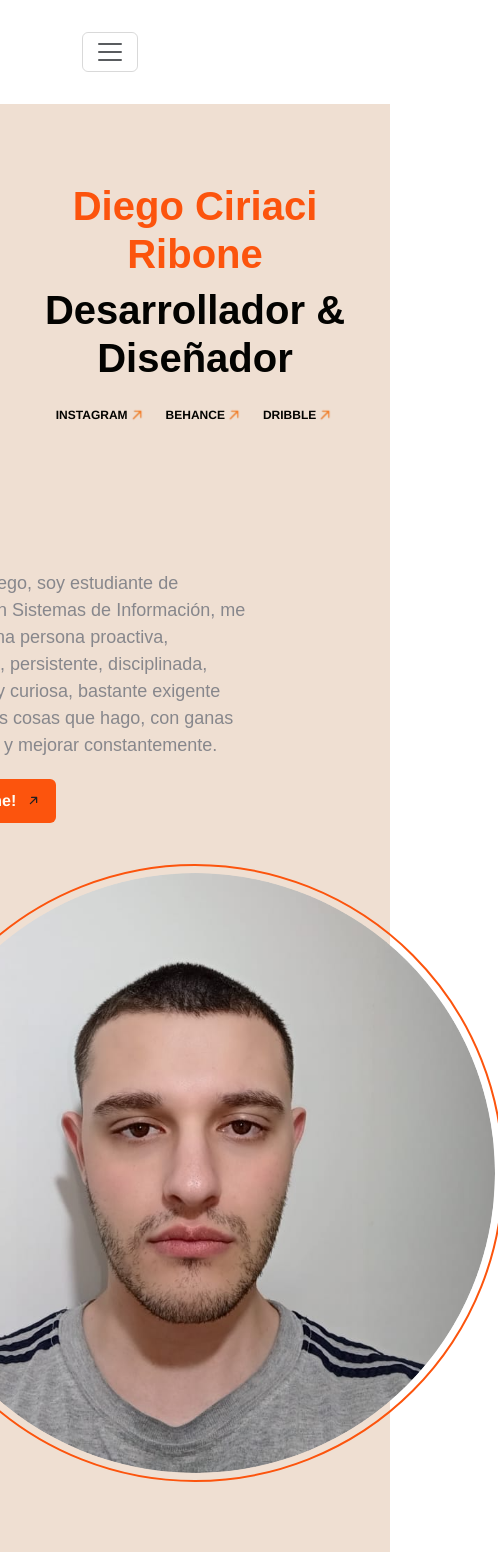
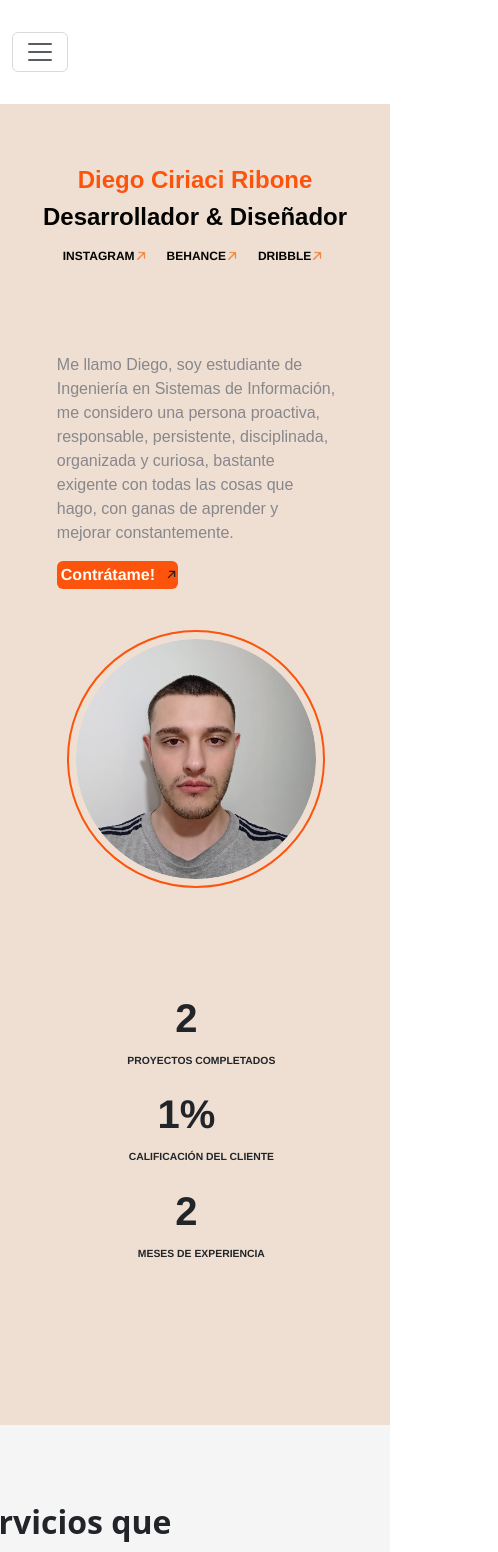
Before and after one commit to diegociriaci/PortfolioReactDiegoCiriaciRibone, a React (Vite) app in the folder vite-project/: page / in a window 390 px wide. Shown: the top 1552 px of the page, 498 px wide, since content can reach past the window. Built offline with nearby package versions, Linux system fonts and the light colour scheme.

Commit message:
Hice el responsive de los contenedores Header y Hero

```diff
--- a/vite-project/src/Component/Header/Header.css
+++ b/vite-project/src/Component/Header/Header.css
@@ -3,7 +3,7 @@
     font-weight: bold;
     font-size: 0.75rem;
     color: #122140;
-    padding: 0 4.375rem;
+    /* padding: 0 4.375rem; */
 }
 
 .header-custom.header-transparent{
@@ -11,10 +11,11 @@
     transition: background-color 0.3s ease;
 }
 
-.header-custom.header-solid{
+.header-custom .header-solid{
     background-color: #ffffff !important;
     transition: background-color 0.3s ease;
 }
+
 
 .nav-link{
     color: #030301;
@@ -58,14 +59,6 @@
     flex-wrap: wrap;
     gap: 0.5rem;
 }
-
-@media (max-width: 992px){
-    .navbar-nav{
-        flex-direction: column;
-        align-items: flex-start;
-    }
-}
-
 @media (max-width: 576px) {
     .header-custom {
         font-size: 0.65rem;
@@ -75,3 +68,10 @@
         font-size: 0.65rem;
     }
 }
+
+@media (max-width: 992px){
+    .navbar-nav{
+        flex-direction: column;
+        align-items: flex-start;
+    }
+}
--- a/vite-project/src/Component/Hero/Hero.css
+++ b/vite-project/src/Component/Hero/Hero.css
@@ -1,5 +1,6 @@
 .hero{
     background-color: #efdfd2;
+    padding-top: 2rem;
 }
 
 .nombre-apellido{
@@ -44,15 +45,17 @@
 
 .contenedor-presentacion{
     height: auto;
-    padding: 3.125rem 0.625rem;
-    margin-left: -7.5rem;
-    margin-right: -7.5rem;
+    /* padding: 3.125rem 0.625rem; */
+    margin-left: 7.5rem;
+    margin-right: 7.5rem;
+    width: 85%;
 }
 
 .mi-presentacion{
     flex: 1;
     margin-top: 5rem;
-    padding-left: 0;
+    padding: 0;
+    width: 50%;
 }
 
 .mi-presentacion p{
@@ -65,9 +68,6 @@
 .boton-contratame{
     background-color: #fc540d;
     color: #fffdf4;
-    border: none;
-    display: block;
-    margin-top: 1.25rem;
     padding: 0.625rem 1.25rem;
     font-size: 1rem;
     cursor: pointer;
@@ -103,6 +103,7 @@
 .contenedor-info{
     flex: 1;
     margin-top: 4.95rem;
+    /* width: 0; */
 }
 
 .info-item{
@@ -125,12 +126,13 @@
 
 .contenedor-puntuacion{
     width: 18.75rem;
-    height: 11.25rem;
-    position: relative;
+    /* height: 11.25rem; */
+    /* position: relative; */
     bottom: 11.25rem;
-    padding: 0.625rem 0.625rem;
-    margin-left: -7.5rem;
-    margin-right: -7.5rem;
+    /* padding: 0.625rem 0.625rem; */
+    margin-top: 1.10rem;
+    margin-left: 7.5rem;
+    margin-right: 7.5rem;
 }
 
 .imagen-clutch img{
@@ -154,3 +156,243 @@
     font-family: Helvetica;
     font-size: 0.9375rem;
 }
+
+@media (max-width: 480px){
+    .nombre-apellido, .desarrollador-nombre{
+        font-size: 1.5rem;
+    }
+
+    .redes{
+        font-size: 0.65rem;
+        line-height: 2rem;
+    }
+
+    .nav-link-hero{
+        margin: 0 0.5rem;
+    }
+
+    .imagen-flecha{
+        width: 1rem;
+    }
+
+    .mi-presentacion{
+        padding: 0 1rem;
+        width: 100%;
+    }
+
+    .mi-presentacion p{
+        font-size: 1rem;
+    }
+
+    .boton-contratame{
+        padding: 0.063rem 0.188rem;
+    }
+
+    .contenedor-presentacion{
+        height: auto;
+        margin-left: 1.8rem;
+        margin-right: 1.8rem;
+        width: 85%;
+    }
+
+    .foto-perfil{
+        width: 100%;
+        max-width: 15rem;
+        max-height: 15rem;
+        border-radius: 50%;
+    }
+
+    .contenedor-info{
+        padding-right: 3.125rem;
+    }
+
+    .info-numero{
+        font-size: 2.5rem;
+    }
+
+    .info-texto{
+        font-size: 0.65rem;
+    }
+
+    .contenedor-puntuacion{
+        visibility: hidden;
+    }
+}
+
+@media (min-width: 481px) and (max-width: 767px) {
+    .nombre-apellido, .desarrollador-nombre{
+        font-size: 2rem;
+    }
+
+    .redes{
+        font-size: 0.7rem;
+        line-height: 2.5rem;
+    }
+
+    .nav-link-hero{
+        margin: 0 0.75rem;
+    }
+
+    .imagen-flecha{
+        width: 1.125rem;
+    }
+
+    .mi-presentacion{
+        padding: 0 1.5rem;
+        width: 100%;
+    }
+
+    .mi-presentacion p{
+        font-size: 1.125rem;
+    }
+
+    .boton-contratame{
+        padding: 0.063rem 0.188rem;
+    }
+
+    .contenedor-presentacion{
+        height: auto;
+        margin-left: 1.8rem;
+        margin-right: 1.8rem;
+        width: 85%;
+    }
+
+    .foto-perfil{
+        width: 100%;
+        max-width: 18rem;
+        max-height: 18rem;
+        border-radius: 50%;
+    }
+
+    .contenedor-info{
+        padding-right: 3.125rem;
+    }
+
+    .info-numero{
+        font-size: 3rem;
+    }
+
+    .info-texto{
+        font-size: 0.7rem;
+    }
+
+    .contenedor-puntuacion{
+        visibility: hidden;
+    }
+}
+
+@media (min-width: 768px) and (max-width: 1024px) {
+    .nombre-apellido, .desarrollador-nombre{
+        font-size: 2.2rem;
+    }
+
+    .redes{
+        font-size: 0.75rem;
+        line-height: 2.8rem;
+    }
+
+    .nav-link-hero{
+        margin: 0 0.75rem;
+    }
+
+    .imagen-flecha{
+        width: 1.125rem;
+    }
+
+    .mi-presentacion{
+        padding: 0 2rem;
+        width: 100%;
+    }
+
+    .mi-presentacion p{
+        font-size: 1.2rem;
+    }
+
+    .boton-contratame{
+        padding: 0.063rem 0.188rem;
+    }
+
+    .contenedor-presentacion{
+        height: auto;
+        margin-left: 2rem;
+        margin-right: 2rem;
+        width: 95%;
+    }
+
+    .foto-perfil{
+        width: 100%;
+        max-width: 23rem;
+        max-height: 23rem;
+        border-radius: 50%;
+    }
+
+    .info-numero{
+        font-size: 3.1rem;
+    }
+
+    .info-texto{
+        font-size: 0.65rem;
+    }
+
+    .contenedor-puntuacion {
+        max-width: 100%;
+    }
+}
+
+@media (min-width: 1025px) {
+    .nombre-apellido, .desarrollador-nombre{
+        font-size: 2.5rem;
+    }
+
+    .redes{
+        font-size: 0.75rem;
+        line-height: 3.125rem;
+    }
+
+    .nav-link-hero{
+        margin: 0 0.625rem;
+    }
+
+    .imagen-flecha{
+        width: 1.125rem;
+    }
+
+    .mi-presentacion{
+        padding: 0 3rem;
+        width: 100%;
+    }
+
+    .mi-presentacion p{
+        font-size: 1.125rem;
+    }
+
+    .boton-contratame{
+        padding: 0.625rem 1.25rem;
+    }
+
+    .contenedor-presentacion{
+        height: auto;
+        margin-left: 2.5rem;
+        margin-right: 2.5rem;
+        width: 85%;
+    }
+
+    .foto-perfil{
+        width: 100%;
+        max-width: 23rem;
+        max-height: 23rem;
+        border-radius: 50%;
+    }
+
+    .info-numero{
+        font-size: 3.75rem;
+    }
+
+    .info-texto{
+        font-size: 0.75rem;
+    }
+
+    .contenedor-puntuacion{
+        max-width: 18.75rem;
+    }
+}
--- a/vite-project/src/Component/Hero/Hero.jsx
+++ b/vite-project/src/Component/Hero/Hero.jsx
@@ -3,10 +3,10 @@ import './Hero.css'
 
 const Hero = ({ onShowModal }) => {
     return (
-        <section id="acerca-de-mi" className="hero py-5">
-            <div className="container">
-                <div className="row">
-                <div className="col-12 text-center">
+        <section id="acerca-de-mi" className="hero">
+            <div className="container-fluid">
+                <div className="row text-center">
+                    <div className="col-12">
                         <h2 className="nombre-apellido">Diego Ciriaci Ribone</h2>
                         <h2 className="desarrollador-nombre">Desarrollador & Diseñador</h2>
                         <div className="redes">
@@ -19,33 +19,33 @@ const Hero = ({ onShowModal }) => {
                         </div>
                     </div>
                 </div>
-                <div className="row d-flex flex-row justify-content-between align-items-start contenedor-presentacion">
-                <div className="col-md-4 mi-presentacion">
+                <div className="d-flex flex-column flex-md-row justify-content-center align-items-center contenedor-presentacion">
+                    <div className="col-md-4 mi-presentacion d-flex flex-column align-items-start">
                         <p>Me llamo Diego, soy estudiante de Ingeniería en Sistemas de Información, me considero una persona proactiva, responsable, persistente, disciplinada, organizada y curiosa, bastante exigente con todas las cosas que hago, con ganas de aprender y mejorar constantemente.</p>
-                    <button className="btn boton-contratame" onClick={onShowModal}>
+                        <button className="btn d-block boton-contratame" onClick={onShowModal}>
                             Contrátame! <img className="imagen-flecha-boton" src="img/img-flecha-diagonal.svg" alt="Flecha" />
                         </button>
                     </div>
-                <div className="col-md-4 d-flex justify-content-center align-items-center flex-{grow|shrink}-0 foto-perfil-flexbox">
+                    <div className="col-md-4 d-flex justify-content-center align-items-center foto-perfil-flexbox">
                         <img className="foto-perfil" src="img/foto-perfil.png" alt="Foto de perfil" />
                     </div>
                     <div className="col-md-4 d-flex flex-column align-items-center contenedor-info">
-                    <div className="info-item align-self-center d-flex align-items-center flex-column">
+                        <div className="info-item d-flex align-items-center flex-column">
                             <p className="info-numero">2</p>
                             <p className="info-texto">PROYECTOS COMPLETADOS</p>
                         </div>
-                    <div className="info-item align-self-center d-flex align-items-center flex-column">
+                        <div className="info-item d-flex align-items-center flex-column">
                             <p className="info-numero">1%</p>
                             <p className="info-texto">CALIFICACIÓN DEL CLIENTE</p>
                         </div>
-                    <div className="info-item align-self-center d-flex align-items-center flex-column">
+                        <div className="info-item d-flex align-items-center flex-column">
                             <p className="info-numero">2</p>
                             <p className="info-texto">MESES DE EXPERIENCIA</p>
                         </div>
                     </div>
                 </div>
                 <div className="row contenedor-puntuacion">
-                <div className="col-12">
+                    <div className="col-12 text-start">
                         <div className="imagen-clutch">
                             <img src="img/img-clutch.svg" alt="Clutch" />
                         </div>
```
Lines whose indentation alone changed are shown as unchanged.
